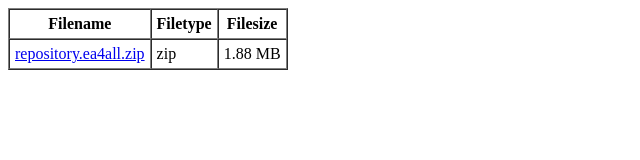
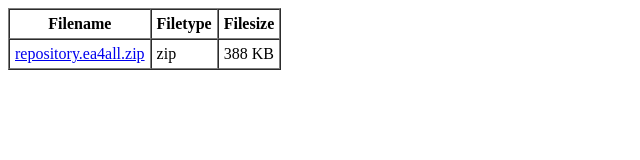
Before and after one commit to EA4all/REPO, a plain HTML site: page index.html in a window 1280 px wide. Shown: the full height of the page, 0-640 px from the left. Drawn offline with Linux system fonts and the light colour scheme.

Commit message:
Update index.html

```diff
--- a/index.html
+++ b/index.html
@@ -2,6 +2,6 @@
 
 <TR><TH>Filename</TH><th>Filetype</th><th>Filesize</th></TR>
 
-<TR><TD><a href="repository.ea4all.zip">repository.ea4all.zip</a></td><td>zip</td><td>1.88 MB</td></TR>
+<TR><TD><a href="repository.ea4all.zip">repository.ea4all.zip</a></td><td>zip</td><td>388 KB</td></TR>
 
 </TABLE>
```
